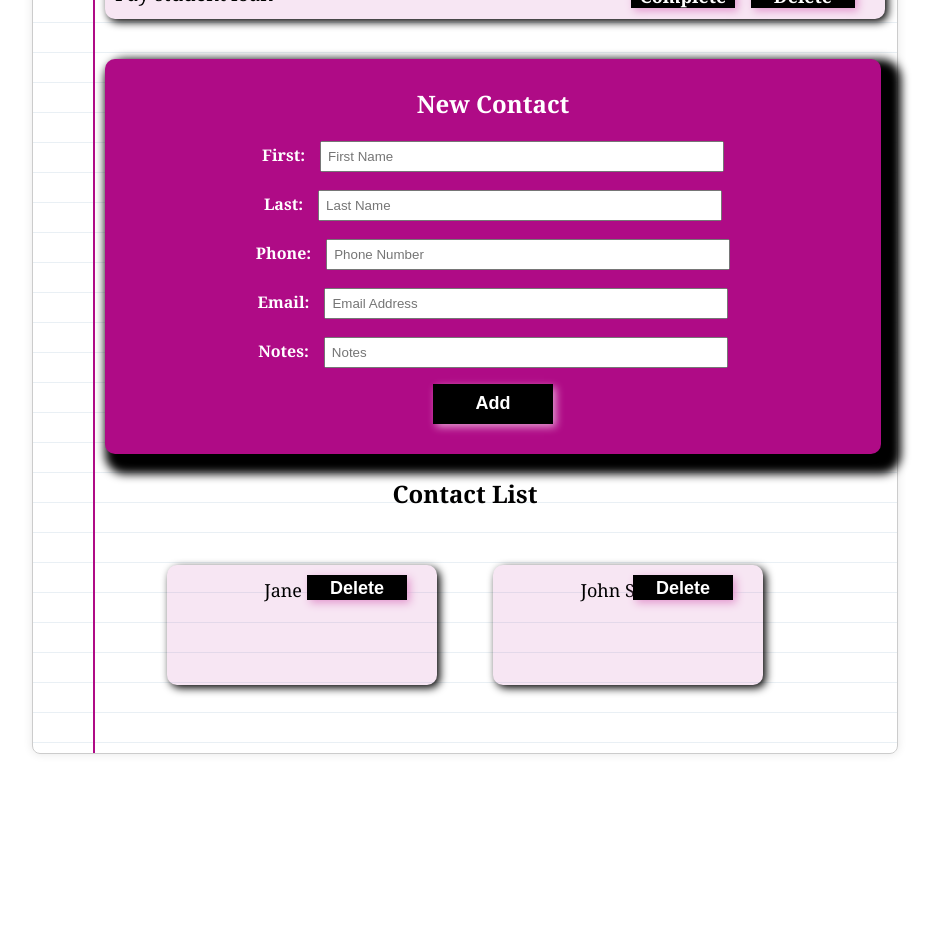
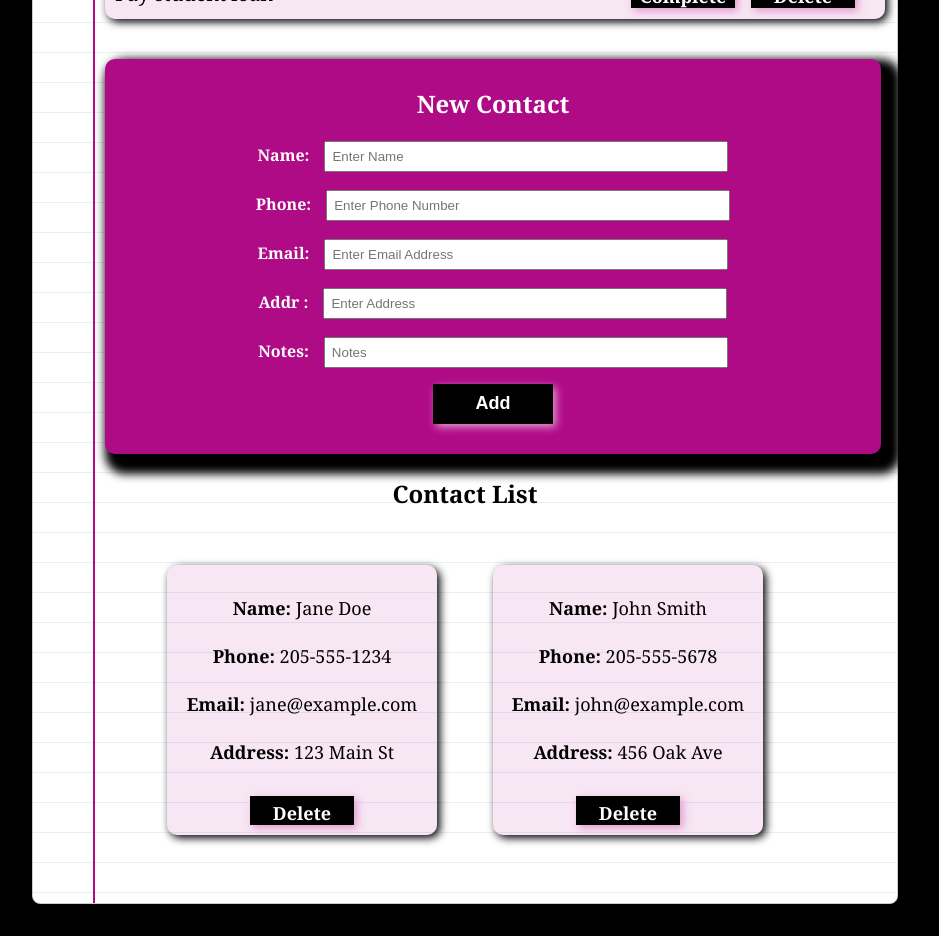
Before and after one commit to mstina03/to-do-list, a React (Create React App) app: page / in a window 1280 px wide. Shown: the part 880-1816 px from the top of the page, without its empty margins (175-1114 px from the left). Before the commit the page ends 1666 px from the top, so only its background shows below. Built offline with nearby package versions, Linux system fonts and the light colour scheme.

Commit message:
fixing output

```diff
--- a/src/App.css
+++ b/src/App.css
@@ -52,7 +52,7 @@
 }
 
 body {
-  /* background-color: black; */
+  background-color: black;
   margin: 0;
   padding: 0;
   font-family: 'Georgia', serif;
--- a/src/App.js
+++ b/src/App.js
@@ -18,13 +18,22 @@ function App() {
   ]);
 
   const [contacts, setContacts] = useState([
-    { front: 'Jane Doe', back: '555-1234' },
-    { front: 'John Smith', back: 'john@example.com' },
+    {
+      name: 'Jane Doe',
+      phone: '205-555-1234',
+      email: 'jane@example.com',
+      address: '123 Main St',
+      notes: 'Met at conference'
+    },
+    {
+      name: 'John Smith',
+      phone: '205-555-5678',
+      email: 'john@example.com',
+      address: '456 Oak Ave',
+      notes: 'Friend from college'
+    }
   ]);
 
-  console.log(contacts);
-  console.log("Contacts length:", contacts.length);
-  console.log("Contacts array:", contacts);
 
   const addTask = (front, back) => {
     const newTasks = [...tasks, { front, back }];
@@ -36,10 +45,12 @@ function App() {
     setTasks(newTasks);
   };
 
-  const addContact = (front, back) => {
-    const newContacts = [...contacts, { front, back }];
-    setContacts(newContacts);
+  const addContact = (name, phone, email, address, notes) => {
+    const newContact = { name, address, phone, email, notes };
+    setContacts([...contacts, newContact]);
   };
+
+
 
   const deleteContact = (id) => {
     const updatedContacts = contacts.filter((_, index) => index !== id);
--- a/src/components/ContactCard/ContactCard.css
+++ b/src/components/ContactCard/ContactCard.css
@@ -8,6 +8,7 @@
     display: flex;
     flex-direction: column;
     width: 250px;
+    height: 250px;
     min-height: 100px;
     cursor: pointer;
     user-select: none;
@@ -26,8 +27,12 @@
     font-size: 18px;
     border: 2px solid black;
     position: absolute;
-    right: 30px;
-    top: 10px;
+    bottom: 10px;
+
+    /* Center horizontally */
+    left: 50%;
+    transform: translateX(-50%);
+
     display: inline-block;
     width: 100px;
     height: 25px;
@@ -37,6 +42,7 @@
     box-shadow: 3px 3px 8px rgb(227, 153, 207);
 }
 
+
 .delete-contact:hover, .complete-contact:hover {
     background-color: lightgrey;
 }
--- a/src/components/ContactCard/ContactCard.jsx
+++ b/src/components/ContactCard/ContactCard.jsx
@@ -1,28 +1,31 @@
 import React from 'react';
 import './ContactCard.css';
 
-export default function ContactCard({ id, front, back, deleteContact }) {
-    console.log("Rendering contact:", front, back);
-
+export default function ContactCard({ contact, deleteContact }) {
     const [isFront, setFront] = React.useState(true);
 
-    const cardContent = isFront
-        ? <div className='card-front'>{front}</div>
-        : <div className='card-back'>Notes: {back}</div>;
-
     const handleFlip = () => setFront(!isFront);
-
     const handleDelete = (e) => {
         e.preventDefault();
         e.stopPropagation();
-        deleteContact(id); // ✅ Use ID, not front
+        deleteContact();
     };
-    console.log('Rendering ContactCard:', front);
+
+    const cardFront = (
+        <div className="card-front">
+            <p><strong>Name:</strong> {contact.name}</p>
+            <p><strong>Phone:</strong> {contact.phone}</p>
+            <p><strong>Email:</strong> {contact.email}</p>
+            <p><strong>Address:</strong> {contact.address}</p>
+        </div>
+    );
+
+    const cardBack = <div className="card-back">Notes: {contact.notes}</div>;
 
     return (
-        <div className='contact-card' onClick={handleFlip}>
-            <button className='delete-contact' onClick={handleDelete}>Delete</button>
-            {cardContent}
+        <div className="contact-card" onClick={handleFlip}>
+            <span className="delete-contact" onClick={handleDelete}>Delete</span>
+            {isFront ? cardFront : cardBack}
         </div>
     );
 }
--- a/src/components/ContactContainer/ContactContainer.jsx
+++ b/src/components/ContactContainer/ContactContainer.jsx
@@ -2,17 +2,16 @@ import React from 'react';
 import ContactCard from '../ContactCard/ContactCard';
 
 const ContactContainer = ({ contacts, deleteContact }) => {
-    console.log("📦 Rendering ContactContainer with:", contacts); // ✅ Place here
+
     return (
         <div className="contact-container">
             {contacts.map((contact, index) => (
                 <ContactCard
                     key={index}
-                    id={index}
-                    front={contact.front}
-                    back={contact.back}
-                    deleteContact={deleteContact}
+                    contact={contact}
+                    deleteContact={() => deleteContact(index)}
                 />
+
             ))}
         </div>
     );
--- a/src/components/ContactForm/ContactForm.jsx
+++ b/src/components/ContactForm/ContactForm.jsx
@@ -4,25 +4,25 @@ const ContactForm = ({ addContact }) => {
     const handleSubmit = (e) => {
         e.preventDefault();
 
-        const firstField = document.querySelector('[name=first]');
-        const lastField = document.querySelector('[name=last]');
+        const nameField = document.querySelector('[name=name]');
         const phoneField = document.querySelector('[name=phone]');
         const emailField = document.querySelector('[name=email]');
+        const addressField = document.querySelector('[name=address]');
         const notesField = document.querySelector('[name=notes]');
 
-        const firstValue = firstField.value;
-        const lastValue = lastField.value;
-        const phoneValue = lastField.value;
-        const emailValue = lastField.value;
-        const notesValue = lastField.value;
+        const nameValue = nameField.value;
+        const phoneValue = phoneField.value;
+        const emailValue = emailField.value;
+        const addressValue = addressField.value;
+        const notesValue = notesField.value;
 
-        firstField.value = '';
-        lastField.value = '';
+        nameField.value = '';
         phoneField.value = '';
         emailField.value = '';
+        addressField.value = '';
         notesField.value = '';
 
-        addContact(firstValue, lastValue, phoneValue,emailValue,notesValue);
+        addContact(nameValue, phoneValue, emailValue, addressValue, notesValue);
 
     }
     return (
@@ -32,29 +32,29 @@ const ContactForm = ({ addContact }) => {
 
                 <div className='form-row'>
                     <label>
-                        First:
-                        <input type="text" name="first" placeholder="First Name" />
-                    </label>
-
-                </div>
-                <div className='form-row'>
-                    <label>
-                        Last:
-                        <input type="text" name="last" placeholder="Last Name" />
+                        Name:
+                        <input type="text" name="name" placeholder="Enter Name" />
                     </label>
 
                 </div>
                 <div className='form-row'>
                     <label>
                         Phone:
-                        <input type="text" name="phone" placeholder="Phone Number" />
+                        <input type="text" name="phone" placeholder="Enter Phone Number" />
                     </label>
 
                 </div>
                 <div className='form-row'>
                     <label>
                         Email:
-                        <input type="text" name="email" placeholder="Email Address" />
+                        <input type="text" name="email" placeholder="Enter Email Address" />
+                    </label>
+
+                </div>
+                <div className='form-row'>
+                    <label>
+                        Addr :
+                        <input type="text" name="address" placeholder="Enter Address" />
                     </label>
 
                 </div>
```
